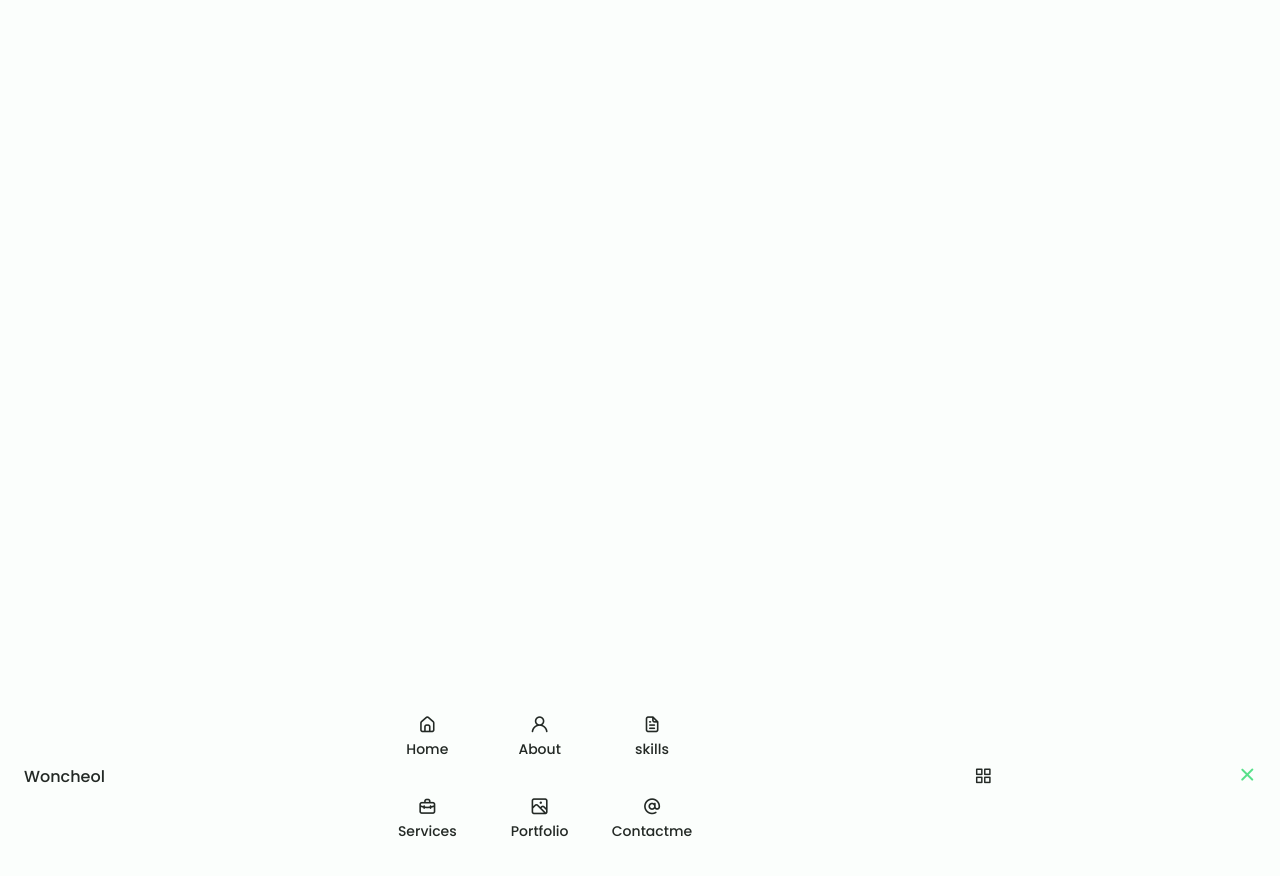
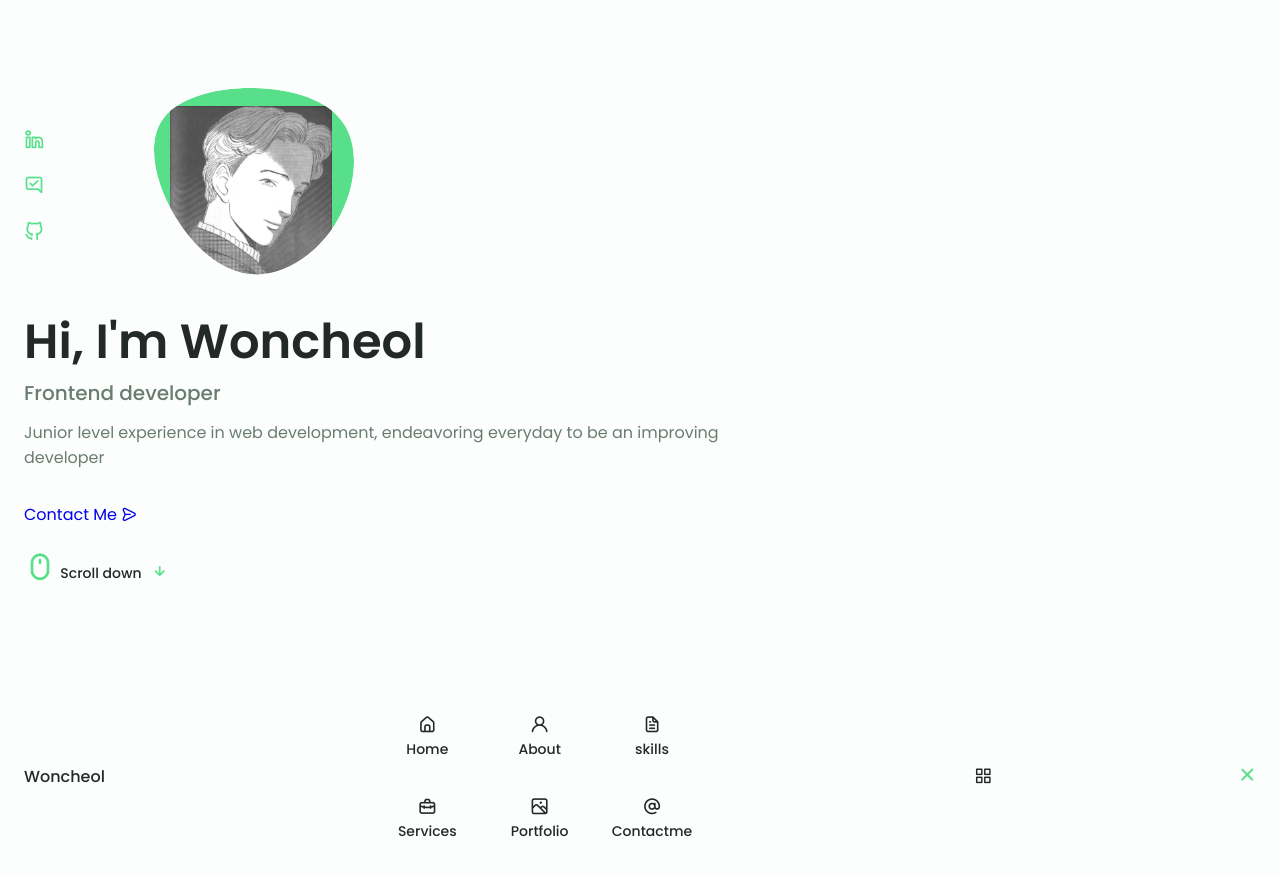
Before and after one commit to okcleff/self-introduction, a plain HTML site: page index.html in a window 1280 px wide. Shown: the top 876 px of the page. Drawn offline with nearby package versions, Linux system fonts and the light colour scheme.

Commit message:
added_home

```diff
--- a/index.html
+++ b/index.html
@@ -41,7 +41,7 @@
               </a>
             </li>
             <li class="nav__item">
-              <a href="services" class="nav__link">
+              <a href="#services" class="nav__link">
                 <i class="uil uil-briefcase-alt nav__icon"></i> Services
               </a>
             </li>
@@ -70,7 +70,55 @@
     <main class="main">
       <!--==================== HOME ====================-->
       <section class="home section" id="home">
+        <div class="home__container container grid">
+          <div class="home__content grid">
+            <div class="home__social">
+              <a href="https://www.linkedin.com/" target="_blank" class="home__social-icon">
+                <i class="uil uil-linkedin-alt"></i>
+              </a>
+              <a href="https://velog.io/" target="_blank" class="home__social-icon">
+                <i class="uil uil-comment-alt-verify"></i>
+              </a>
+              <a href="https://github.com" target="_blank" class="home__social-icon">
+                <i class="uil uil-github-alt"></i>
+              </a>
+            </div>
 
+            <div class="home__img">
+              <svg class="home__blob" viewBox="0 0 200 187" xmlns="http://www.w3.org/2000/svg" xmlns:xlink="http://www.w3.org/1999/xlink">
+                <mask id="mask0" mask-type="alpha">
+                    <path d="M190.312 36.4879C206.582 62.1187 201.309 102.826 182.328 134.186C163.346 165.547
+                    130.807 187.559 100.226 186.353C69.6454 185.297 41.0228 161.023 21.7403 129.362C2.45775
+                    97.8511 -7.48481 59.1033 6.67581 34.5279C20.9871 10.1032 59.7028 -0.149132 97.9666
+                    0.00163737C136.23 0.303176 174.193 10.857 190.312 36.4879Z"/>
+                </mask>
+                <g mask="url(#mask0)">
+                    <path d="M190.312 36.4879C206.582 62.1187 201.309 102.826 182.328 134.186C163.346
+                    165.547 130.807 187.559 100.226 186.353C69.6454 185.297 41.0228 161.023 21.7403
+                    129.362C2.45775 97.8511 -7.48481 59.1033 6.67581 34.5279C20.9871 10.1032 59.7028
+                    -0.149132 97.9666 0.00163737C136.23 0.303176 174.193 10.857 190.312 36.4879Z"/>
+
+                    <image class="home__blob-img" x='12' y='18' href="/img/johan.png"/>
+                </g>
+              </svg>
+            </div>
+              <div class="home__data">
+                <h1 class="home__title">Hi, I'm Woncheol</h1>
+                <h3 class="home__subtitle">Frontend developer</h3>
+                <p class="home__description">Junior level experience in web development, endeavoring everyday to be an improving developer </p>
+                <a href="#contact" class="button button--flex">
+                  Contact Me <i class="uil uil-message button__icon"></i>
+                </a>
+              </div>
+          </div>
+          <div class="home__scroll">
+            <a href="#about" class="home__scroll-button button--flex">
+              <i class="uil uil-mouse-alt home__scroll-mouse"></i>
+              <span class="home__scroll-name">Scroll down</span>
+              <i class="uil uil-arrow-down home__scroll-arrow"></i>
+            </a>
+          </div>
+        </div>
       </section>
 
       <!--==================== ABOUT ====================-->
--- a/styles.css
+++ b/styles.css
@@ -228,7 +228,7 @@ img {
 /* show menu */
 .show-menu {
   bottom: 0;
-
+}
 /* Active link */
 
 
@@ -236,8 +236,86 @@ img {
 
 
 /*==================== HOME ====================*/
+.home__container {
+  gap: 1rem;
+}
 
+.home__content {
+  grid-template-columns: .5fr 3fr;
+  padding-top: 3.5rem;
+  align-items: center;
+}
 
+.home__social {
+  display: grid;
+  grid-template-columns: max-content;
+  row-gap: 1rem;
+}
+
+.home__social-icon {
+  font-size: 1.25rem;
+  color: var(--first-color);
+}
+
+.home__social-icon:hover {
+  color: var(--first-color-alt);
+}
+
+.home__blob {
+  width: 200px;
+  fill: var(--first-color);
+}
+
+.home__blob-img {
+  width: 170px;
+}
+
+.home__data {
+  grid-column: 1/3;
+}
+
+.home__title {
+  font-size: var(--big-font-size);
+}
+
+.home__subtitle {
+  font-size: var(--h3-font-size);
+  color: var(--text-color);
+  font-weight: var(--font-medium);
+  margin-bottom: var(--mb-0-75);
+}
+
+.home__description {
+  margin-bottom: var(--mb-2);
+}
+
+.home__scroll {
+  /* display: none; */
+}
+
+.home__scroll-button {
+  color: var(--first-color);
+  transition: .3s;
+}
+
+.home__scroll-button:hover {
+  transform: translateY(.25rem);
+}
+
+.home__scroll-mouse {
+  font-size: 2rem;
+}
+
+.home__scroll-name {
+  font-size: var(--small-font-size);
+  color: var(--title-color);
+  font-weight: var(--font-medium);
+  margin-right: var(--mb-0-25);
+}
+
+.home__scroll-arrow {
+  font-size: 1.25rem;
+}
 /*==================== BUTTONS ====================*/
 
 
```
Also changed, not shown: img/blob.svg (added), img/johan.png (added), 2 other files.
